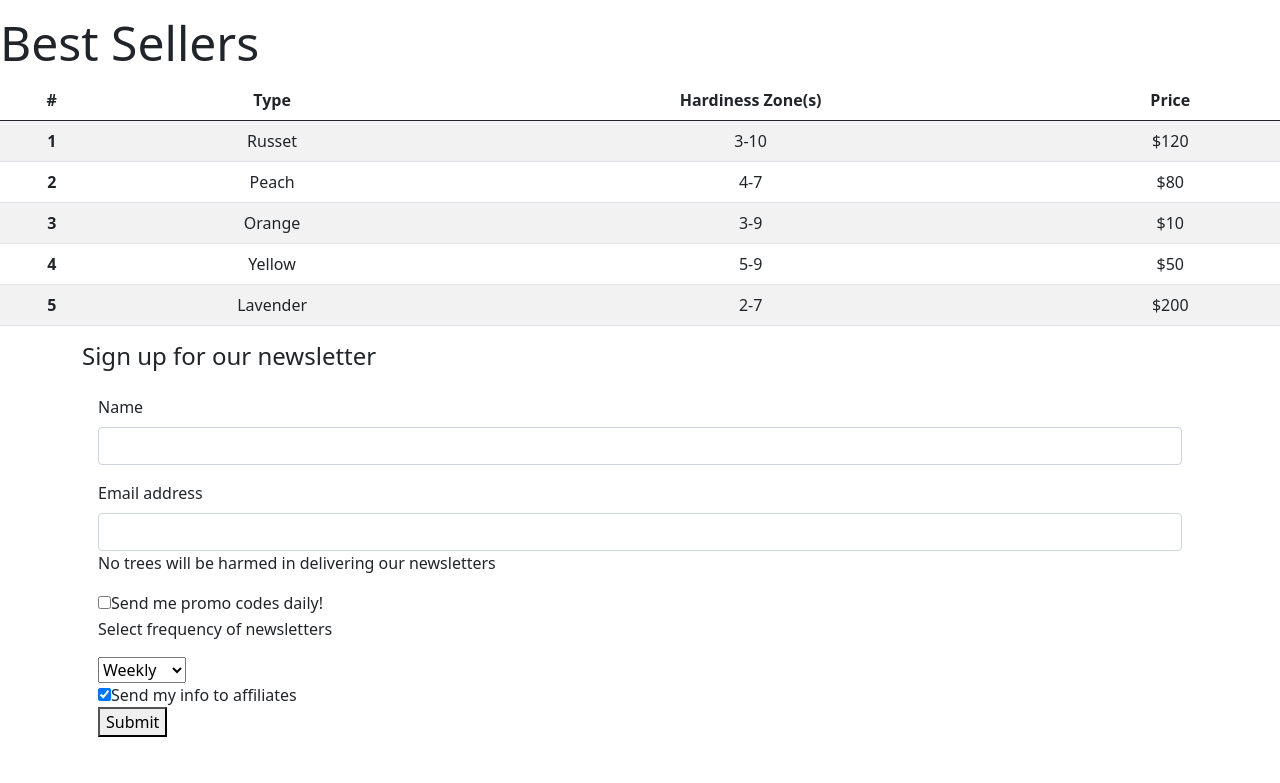
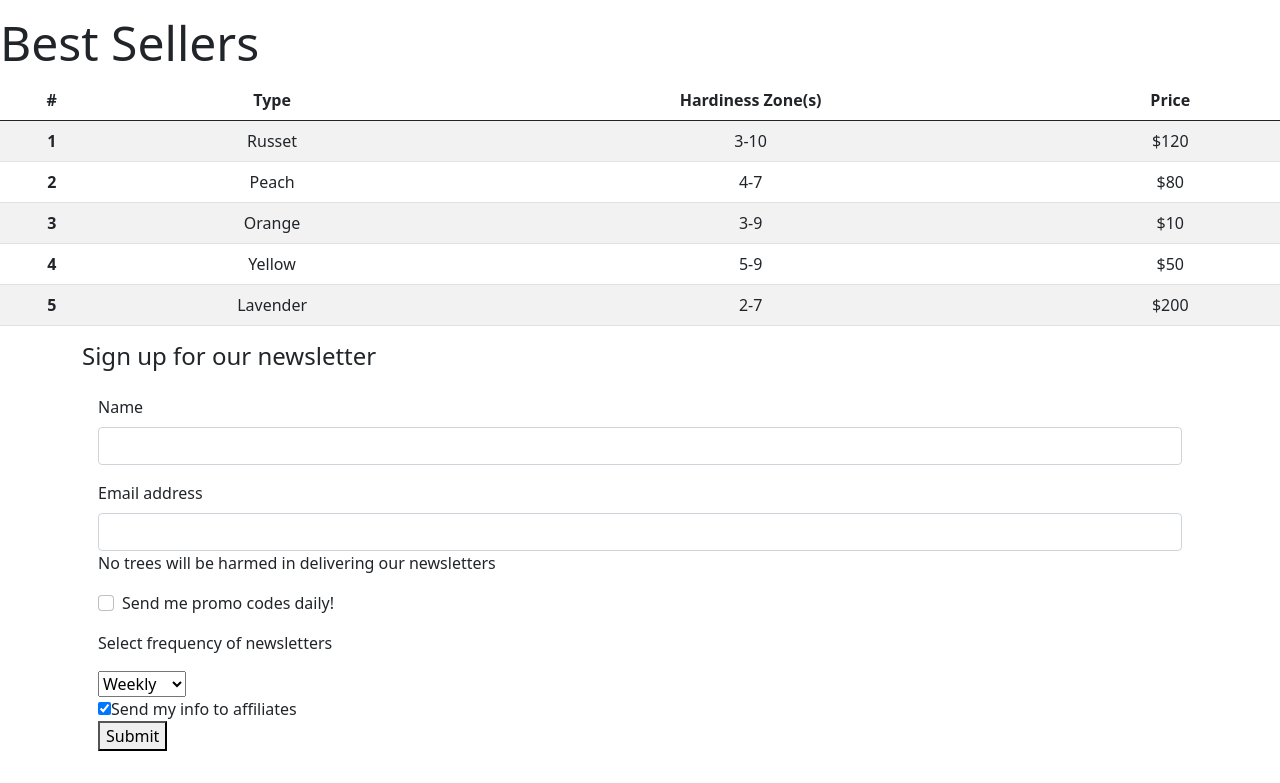
Before and after one commit to amber-king/starter-intro-to-bootstrap-w-react, a React (Create React App) app: page / in a window 1280 px wide. Shown: the part 593-1376 px from the top of the page. Built offline with nearby package versions, Linux system fonts and the light colour scheme.

Commit message:
form checkbox settings

```diff
--- a/src/Components/NewsletterForm.js
+++ b/src/Components/NewsletterForm.js
@@ -55,9 +55,9 @@ export default function NewsletterForm() {
             <!-- Set class form-check-label on label -->
             <!-- ************************** --> */}
 
-        <div className="">
-          <input type="checkbox" className="form-label" id="exampleCheck1" />
-          <label className="" htmlFor="exampleCheck1">
+        <div className="mb-3 form-check">
+          <input type="checkbox" className="form-check-input" id="exampleCheck1" />
+          <label className="form -label" htmlFor="exampleCheck1">
             Send me promo codes daily!
           </label>
         </div>
```
